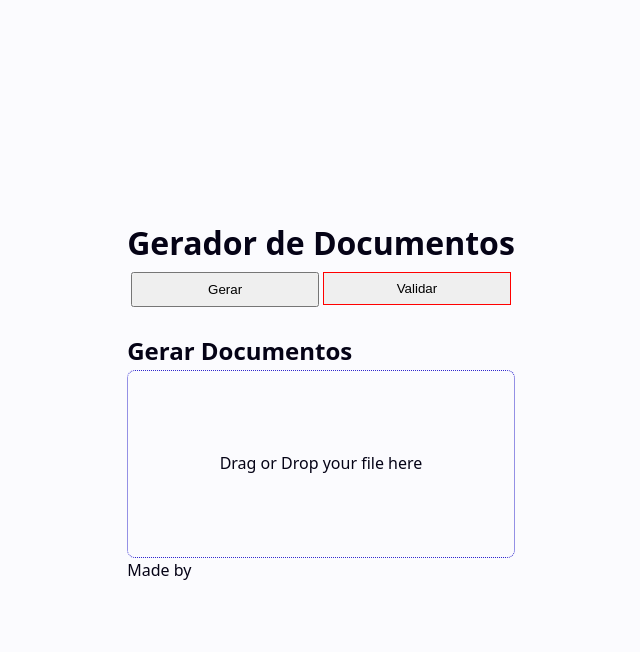
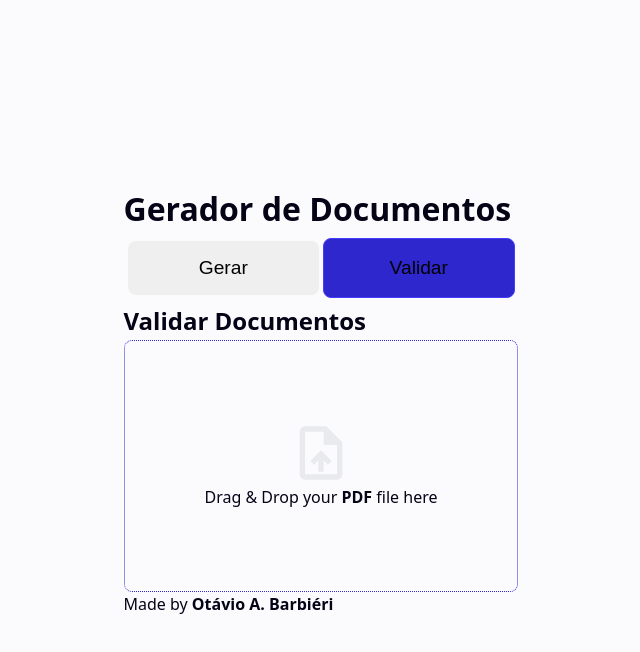
Before and after one commit to Gwynbleidd203/pdf_gen, a website: page index.html in a window 1280 px wide. Both pictures are taken after a click on the button "Validar". Shown: the whole page, without its empty margins (319-959 px from the left). Drawn offline with Linux system fonts and the light colour scheme.

Commit message:
chore: styling the front-end

```diff
--- a/index.html
+++ b/index.html
@@ -21,13 +21,13 @@
                 <div class="controller__content">
                     <ul class="controller__list">
                         <li class="controller__item">
-                            <button id="generate-btn">
+                            <button id="generate-btn" class="btn btn--active">
                                 Gerar
                             </button>
                         </li>
 
                         <li class="controller__item">
-                            <button id="validate-btn">
+                            <button id="validate-btn" class="btn">
                                 Validar
                             </button>
                         </li>
@@ -39,11 +39,12 @@
                 <div id="generate-section" class="generate-document" data-showing="true">
                     <h2>Gerar Documentos</h2>
 
-                    <form action="">
+                    <form id="generate-form">
                         <label for="file__input-csv" class="file-input__label">
                             <input class="file-input__input" type="file" accept=".csv" id="file__input-csv" >
+                            <span class="file__input__icon"></span>
                             <span>
-                                Drag or Drop your file here
+                                Drag & Drop your <strong>CSV</strong> file here
                             </span>
                         </label>
                     </form>
@@ -52,12 +53,12 @@
                 <div id="validate-section" class="validate-document" data-showing="false">
                     <h2>Validar Documentos</h2>
 
-                    <form action="">
+                    <form id="validate-form">
                         <label for="file__input-pdf" class="file-input__label">
                             <input class="file-input__input" type="file" accept=".pdf" id="file__input-pdf" >
                             <span class="file__input__icon"></span>
                             <span>
-                                Drag & Drop your PDF file here
+                                Drag & Drop your <strong>PDF</strong> file here
                             </span>
                         </label>
                     </form>
@@ -66,7 +67,7 @@
         </main>
 
         <footer class="footer">
-            Made by
+            Made by <strong>Otávio A. Barbiéri</strong>
         </footer>
     </div>
 
--- a/src/assets/css/style.css
+++ b/src/assets/css/style.css
@@ -70,6 +70,7 @@ ol {
 
 .controller__content {
     display: grid;
+    align-items: center;
 
     width: 100%;
     border-radius: var(--round-sm);
@@ -89,6 +90,7 @@ ol {
 .controller__list {
 
     display: flex;
+    align-items: center;
     width: 100%;
     justify-content: space-between;
     gap: var(--spacing-sm)
@@ -103,19 +105,35 @@ ol {
 
     cursor: pointer;
     border-radius: calc(var(--round-sm) - var(--spacing-sm));
+}
 
-    & > button {
+.btn {
 
-        width: 100%;
-        padding-inline: var(--spacing-sm);
-        padding-block: .8rem;
-        cursor: pointer;
+    width: 100%;
+    font-size: 1.2em;
+    padding-inline: var(--spacing-sm);
+    padding-block: 1.6rem;
+    padding-inline: .8rem;
+    border-radius: var(--round-sm);
+    cursor: pointer;
+    border: none;
+    transition: opacity .4s ease-in;
 
-        &:focus {
+    &:focus {
 
-            border: .1rem red solid;
-        }
+        border: .1rem var(--accent) solid;
     }
+
+    &:hover {
+
+        opacity: .6
+    }
+}
+
+.btn--active {
+
+    background-color: var(--primary);
+    padding-block: 1.8rem;
 }
 
 
@@ -157,6 +175,7 @@ ol {
 [data-showing="false"] {
 
     display: none;
+    visibility: hidden
 }
 
 [data-showing="true"] {
--- a/src/assets/js/changeSection.js
+++ b/src/assets/js/changeSection.js
@@ -2,39 +2,69 @@ const controlObj = {
 
     validate: {
 
+        name: "validate",
         section: document.querySelector('#validate-section'),
+        form: document.querySelector('#validate-form'),
         btn: document.querySelector('#validate-btn'),
+        input: document.querySelector('#file__input-pdf'),
         isVisible: false,
         handleClick: function() {
-
-            this.changeVisibility()
+            this.changeVisibility();
         },
         changeVisibility: function() {
+            this.isVisible = this.section.dataset.showing === "true";
 
-            this.isVisible = this.section.dataset.showing === "true"
-            this.section.dataset.showing = !this.isVisible
+            if (!this.isVisible) {
+
+                this.btn.classList.add("btn--active")
+                controlObj.generate.btn.classList.remove("btn--active")
+
+                this.section.dataset.showing = String(!this.isVisible);
+
+                // Correcting the reference to showing
+                controlObj.generate.section.dataset.showing = String(!(controlObj.validate.section.dataset.showing === "true"));
+            }
+
         }
     },
 
     generate: {
 
+        name: "generate",
         section: document.querySelector('#generate-section'),
+        form: document.querySelector('#generate-form'),
         btn: document.querySelector('#generate-btn'),
+        input: document.querySelector('#file__input-csv'),
         isVisible: true,
         handleClick: function() {
+            this.changeVisibility();
+        },
 
-            this.changeVisibility()
-        },
         changeVisibility: function() {
 
-            this.isVisible = this.section.dataset.showing === "true"
-            this.section.dataset.setAttribute.dataShowing = !this.isVisible
+            this.isVisible = this.section.dataset.showing === "true";
+
+            if (!this.isVisible) {
+
+                this.btn.classList.add("btn--active")
+                controlObj.validate.btn.classList.remove("btn--active")
+
+                this.section.dataset.showing = String(!this.isVisible);
+
+                // Correcting the reference to showing
+                controlObj.validate.section.dataset.showing = String(!(controlObj.generate.section.dataset.showing === "true"));
+            }
+
         }
     },
 
+    submissionController: function() {
+
+
+    },
+
     init: function() {
-
-        this.validate.isVisible = this.validate.section.dataset.showing === "true";
+        this.validate.isVisible = this.validate.section.dataset.showing === "false";
         this.generate.isVisible = this.generate.section.dataset.showing === "true";
 
         if (this.validate.btn && this.generate.btn) {
@@ -42,15 +72,8 @@ const controlObj = {
             this.generate.btn.addEventListener('click', this.generate.handleClick.bind(this.generate));
         }
     }
-}
+};
 
-/**
- *
- * @param {Event} e
- */
+if (controlObj) console.log(controlObj);
 
-
-if (controlObj) {
-
-    console.log(controlObj)
-}
+controlObj.init();
```
Also changed, not shown: src/assets/js/handleSubmit.js (added, +10 -0 lines).
